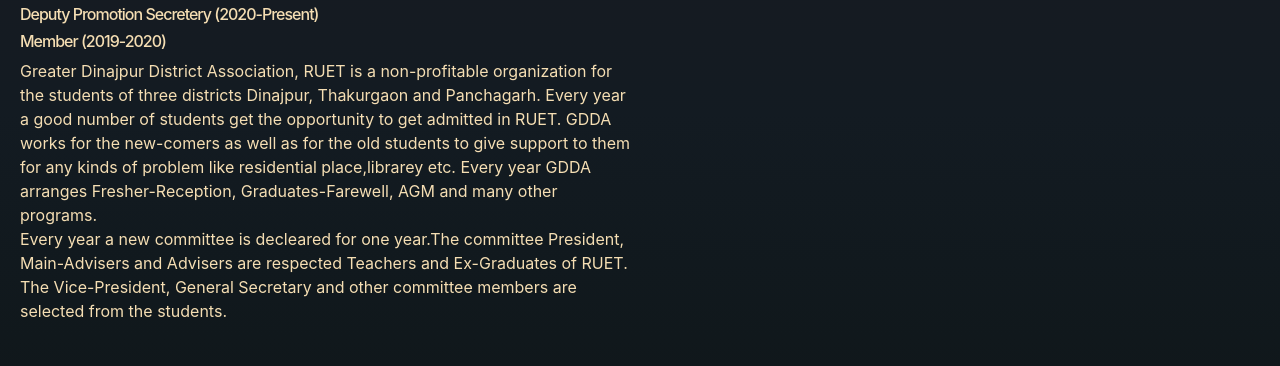
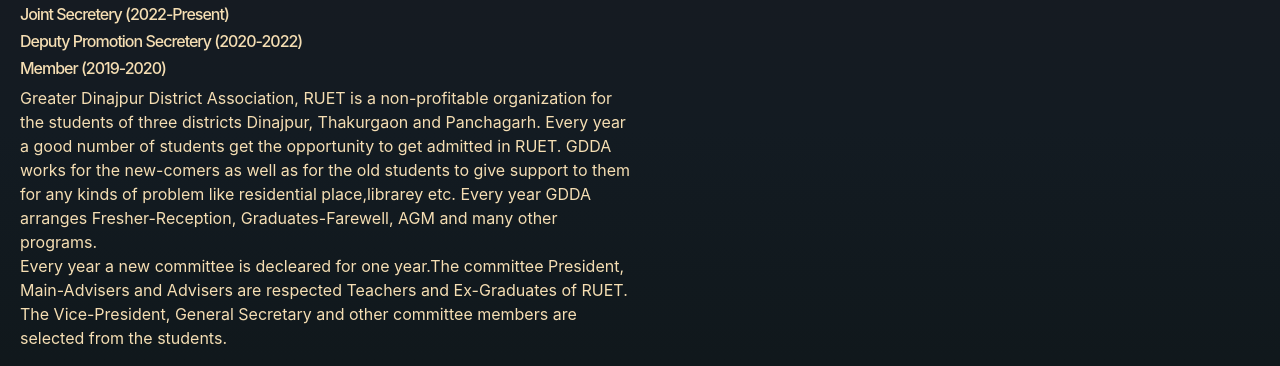
Before and after one commit to aij3113/AIJoy, a plain HTML site: page Portfolio/index.html in a window 1280 px wide. Shown: the part 3381-3747 px from the top of the page. Drawn offline with Linux system fonts and the light colour scheme.

Commit message:
Update index.html

```diff
--- a/Portfolio/index.html
+++ b/Portfolio/index.html
@@ -237,7 +237,8 @@
                     </div>
                     <div class="col-xs-7 co-inst-head">
                         <h3>Greater Dinajpur District Association, RUET</h3>
-                        <h6>Deputy Promotion Secretery (2020-Present)</h6>
+                        <h6>Joint Secretery (2022-Present)</h6>
+                        <h6>Deputy Promotion Secretery (2020-2022)</h6>
                         <h6>Member (2019-2020)</h6>
                     </div>
                 </div>
```
